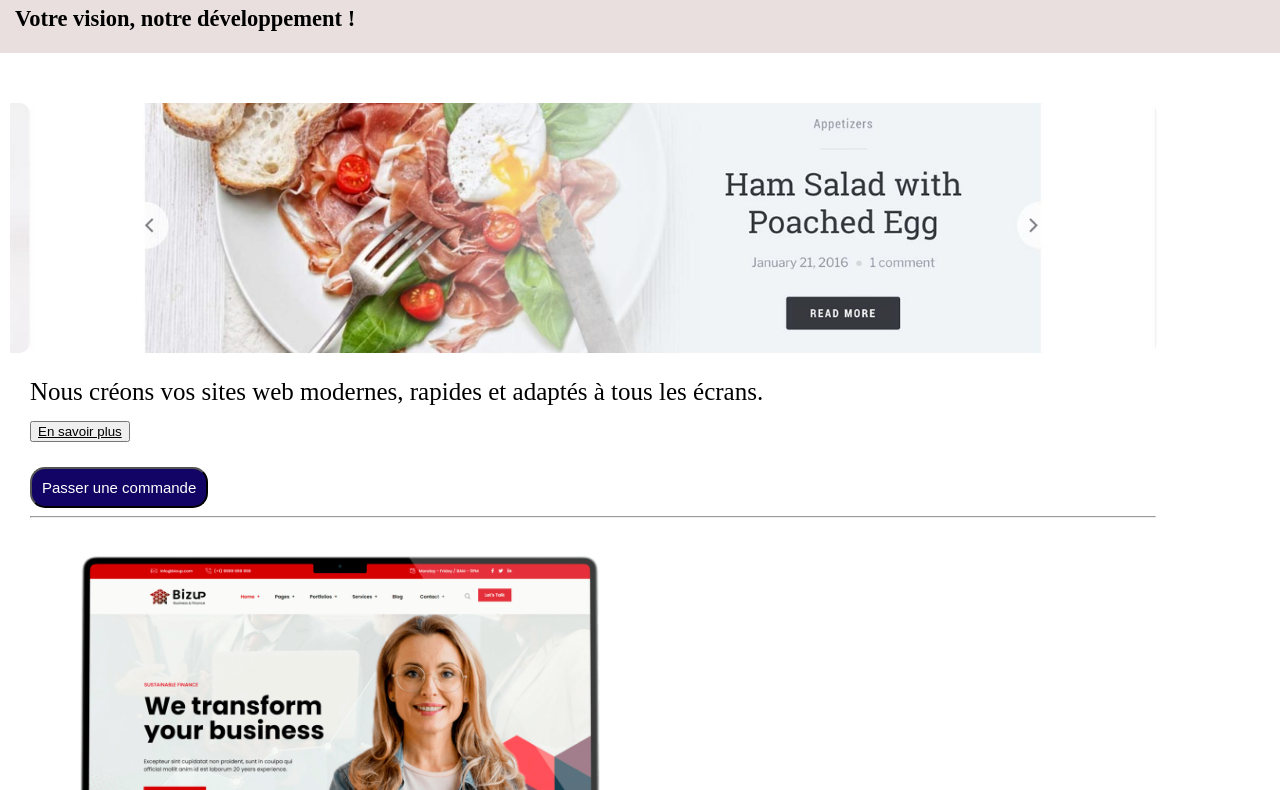
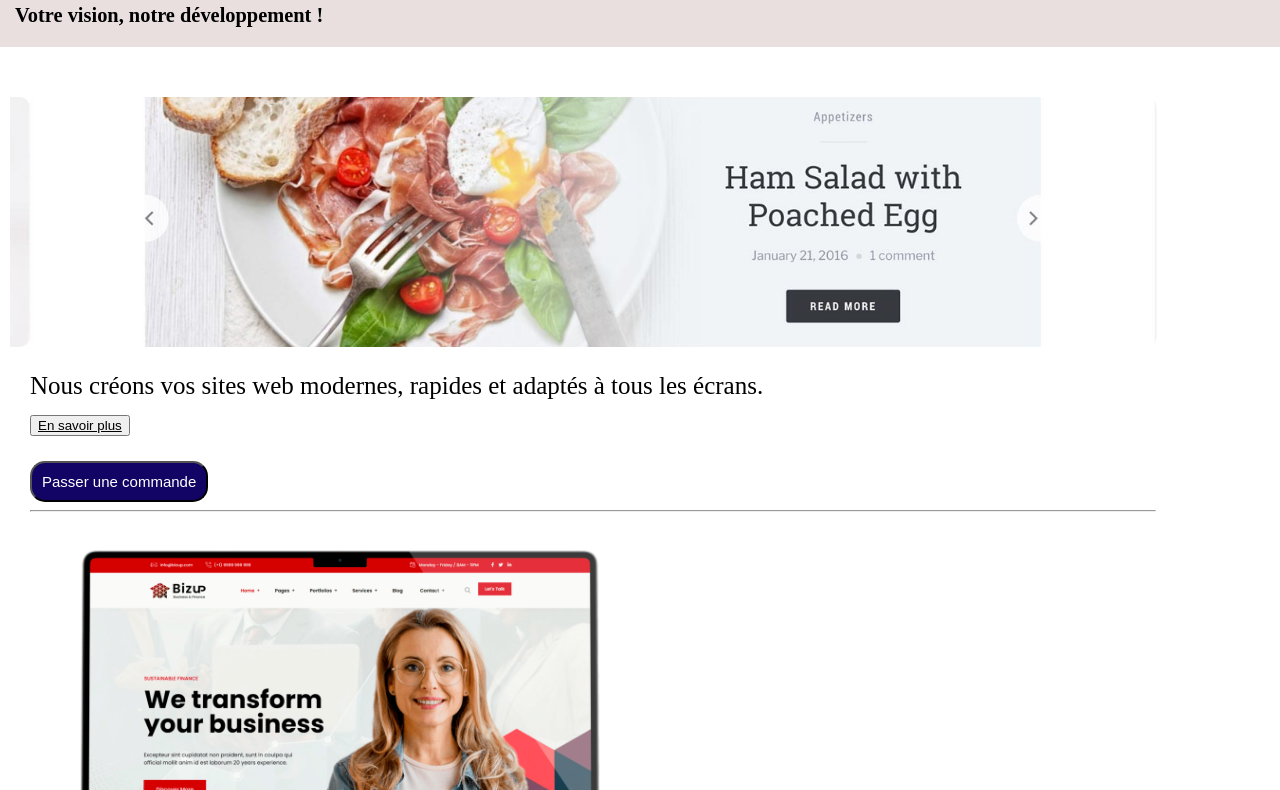
Before and after one commit to idridinho/mon-site, a plain HTML site: page index.html in a window 1280 px wide. Shown: the part 78-868 px from the top of the page. Drawn offline with Linux system fonts and the light colour scheme.

Commit message:
modification

```diff
--- a/style.css
+++ b/style.css
@@ -72,7 +72,7 @@ body {
     padding-left: 15px;
     padding-top: 15px;
     padding-bottom: 3px;
-    font-size: 15px;
+    font-size: 85%;
 }
 .hamburger {
     position: absolute;
```
